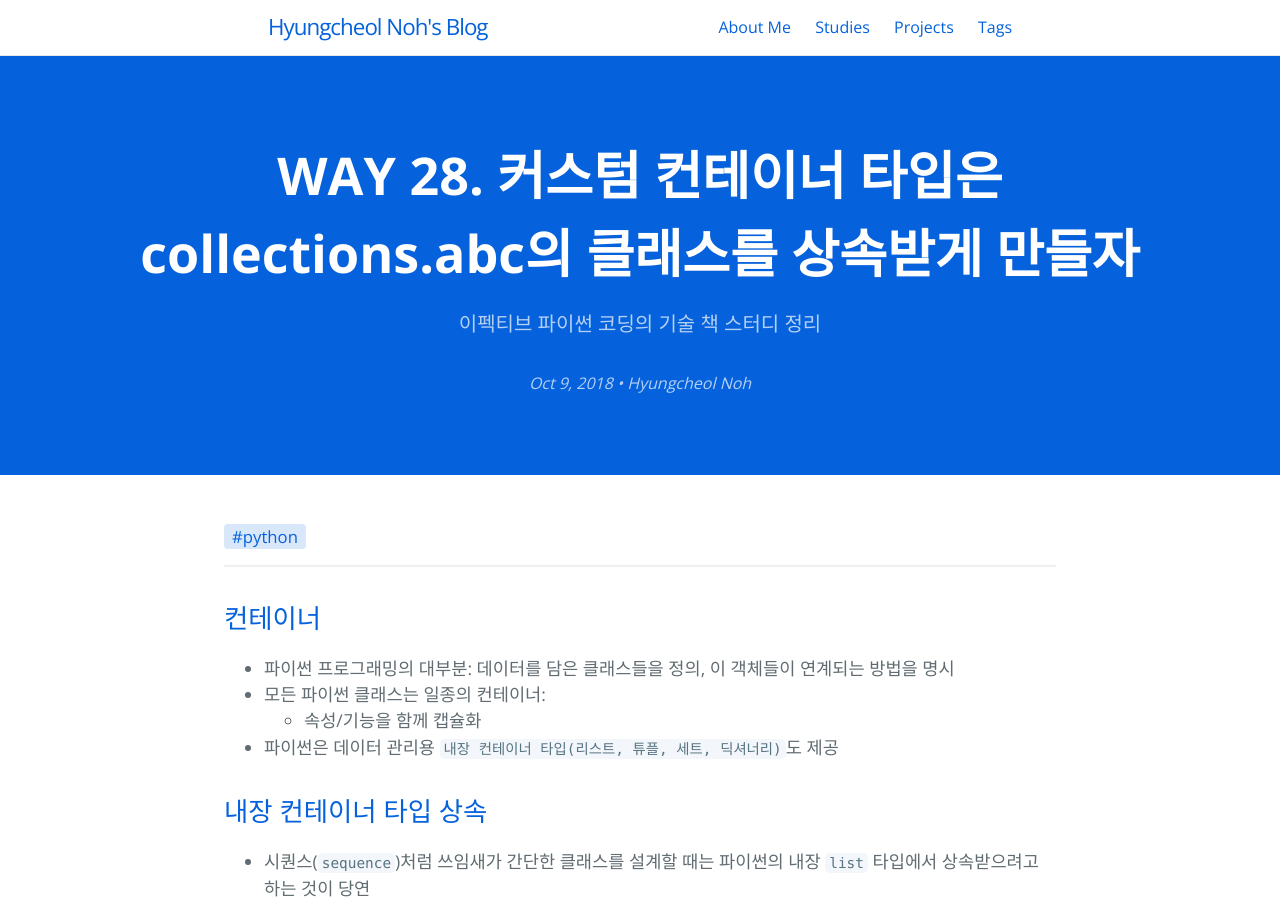
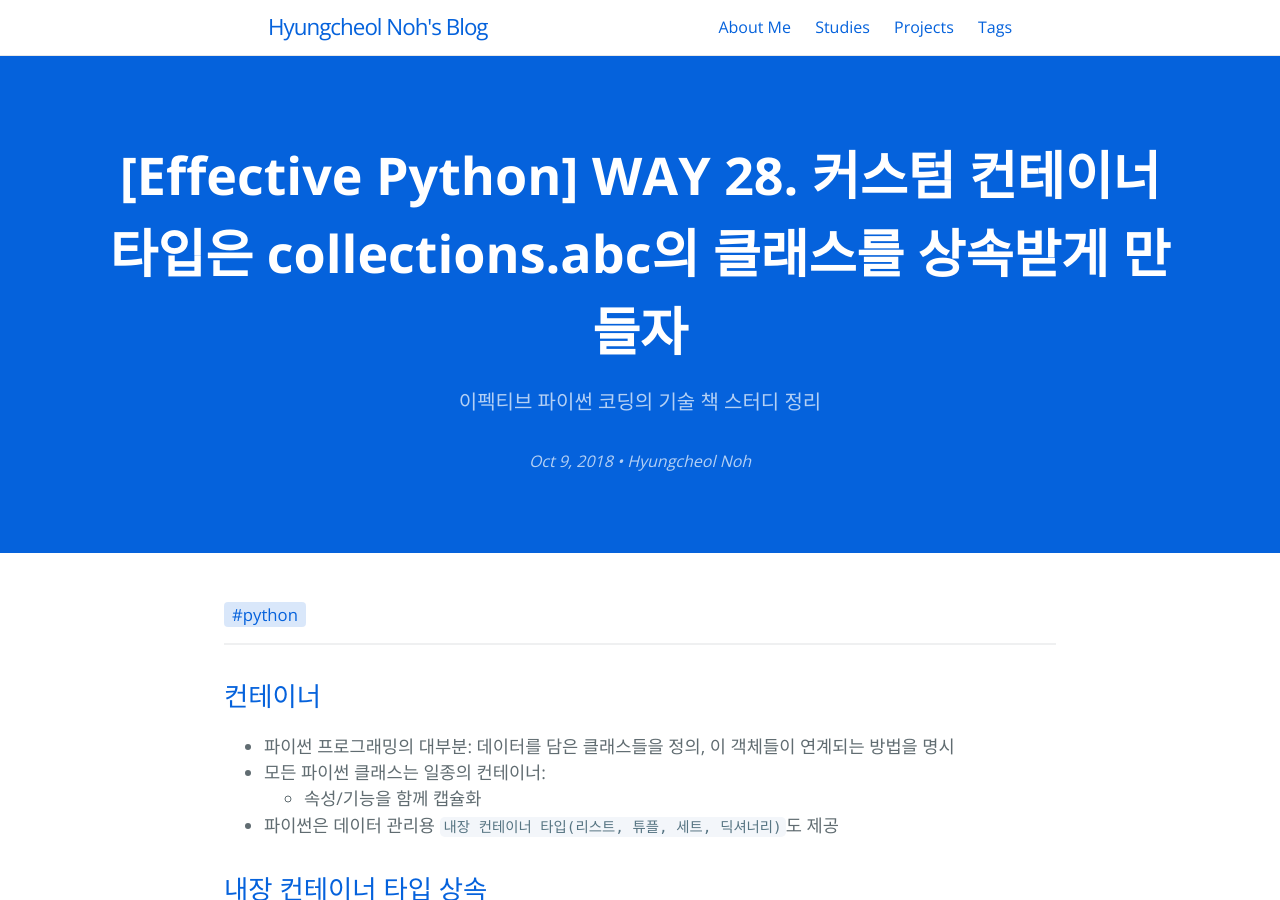
Before and after one commit to hcnoh/hcnoh.github.io, a Jekyll site: the page built from _posts/2018-10-09-effective-python-way28.md, in a window 1280 px wide and 900 px high. Built offline with Jekyll 4.4.1, drawn with Linux system fonts in a browser that asks for light colours; comment, search, counter and statistics services are not loaded; some of the changed lines change nothing that is shown.

Commit message:
Update 2018-10-09-effective-python-way28.md

```diff
--- a/_posts/2018-10-09-effective-python-way28.md
+++ b/_posts/2018-10-09-effective-python-way28.md
@@ -1,10 +1,10 @@
 ---
 layout: post
-title: "WAY 28. 커스텀 컨테이너 타입은 collections.abc의 클래스를 상속받게 만들자"
+title: "[Effective Python] WAY 28. 커스텀 컨테이너 타입은 collections.abc의 클래스를 상속받게 만들자"
 date: 2018-10-09 09:47:31
 tagline: "이펙티브 파이썬 코딩의 기술 책 스터디 정리"
 categories:
-- 이펙티브 파이썬 스터디
+- Effective Python
 tags:
 - python
 image: /thumbnail-mobile.png
```
